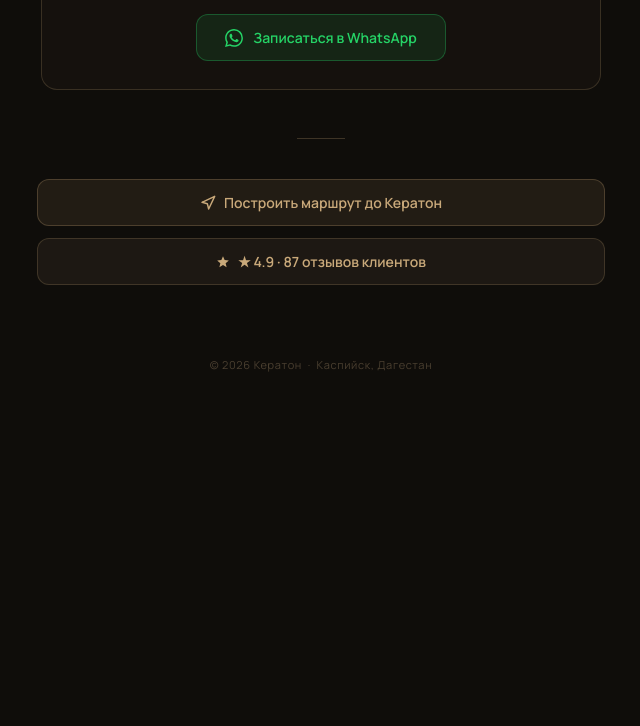
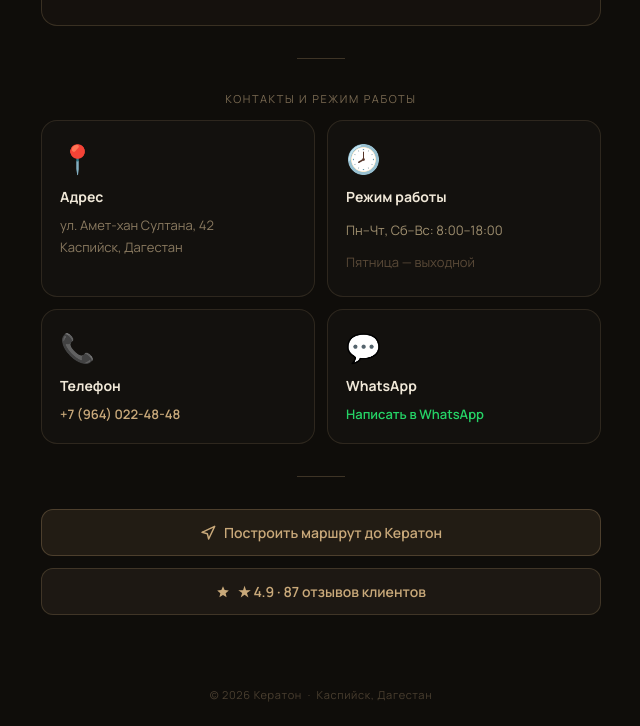
Before and after one commit to interesnocto2-boop/keraton, a plain HTML site: page index.html in a window 1280 px wide. Shown: the part 2024-2750 px from the top of the page, without its empty margins (319-959 px from the left). Before the commit the page ends 2420 px from the top, so only its background shows below. Drawn offline with nearby package versions, Linux system fonts and the light colour scheme.

Commit message:
Move address/hours to bottom, unify section spacing

```diff
--- a/index.html
+++ b/index.html
@@ -270,12 +270,12 @@
   width: 48px;
   height: 1px;
   background: rgba(201,169,122,.25);
-  margin: 40px auto;
+  margin: 32px auto;
 }
 
 /* ── MAP ── */
 .map-section {
-  padding: 0 16px 48px;
+  padding: 0 20px 48px;
   max-width: 600px;
   margin: 0 auto;
   width: 100%;
@@ -389,26 +389,6 @@
       </a>
     </div>
 
-    <div class="info-row">
-      <div class="info-card">
-        <div class="info-icon">
-          <svg width="16" height="16" viewBox="0 0 24 24" fill="none" stroke="currentColor" stroke-width="2" stroke-linecap="round" stroke-linejoin="round"><path d="M21 10c0 7-9 13-9 13S3 17 3 10a9 9 0 0 1 18 0Z"/><circle cx="12" cy="10" r="3"/></svg>
-        </div>
-        <div>
-          <div class="info-label">Адрес</div>
-          <div class="info-val">ул. Амет-хан Султана, 42<br/>Каспийск</div>
-        </div>
-      </div>
-      <div class="info-card">
-        <div class="info-icon">
-          <svg width="16" height="16" viewBox="0 0 24 24" fill="none" stroke="currentColor" stroke-width="2" stroke-linecap="round" stroke-linejoin="round"><circle cx="12" cy="12" r="10"/><polyline points="12 6 12 12 16 14"/></svg>
-        </div>
-        <div>
-          <div class="info-label">Режим работы</div>
-          <div class="info-val">Пн–Чт, Сб–Вс<br/>8:00 – 18:00</div>
-        </div>
-      </div>
-    </div>
   </div>
 </section>
 
@@ -586,7 +566,7 @@
 </div>
 
 <style>
-.catalog-section { padding: 0 20px 8px; max-width: 600px; margin: 0 auto; }
+.catalog-section { padding: 0 20px; max-width: 600px; margin: 0 auto; }
 
 .cat-grid { display: grid; grid-template-columns: 1fr; gap: 12px; }
 @media(min-width:640px){ .cat-grid { grid-template-columns: 1fr 1fr; } }
@@ -681,6 +661,40 @@
       <svg width="18" height="18" viewBox="0 0 24 24" fill="#25d366"><path d="M17.472 14.382c-.297-.149-1.758-.867-2.03-.967-.273-.099-.471-.148-.67.15-.197.297-.767.966-.94 1.164-.173.199-.347.223-.644.075-.297-.15-1.255-.463-2.39-1.475-.883-.788-1.48-1.761-1.653-2.059-.173-.297-.018-.458.13-.606.134-.133.298-.347.446-.52.149-.174.198-.298.298-.497.099-.198.05-.371-.025-.52-.075-.149-.669-1.612-.916-2.207-.242-.579-.487-.5-.669-.51-.173-.008-.371-.01-.57-.01-.198 0-.52.074-.792.372-.272.297-1.04 1.016-1.04 2.479 0 1.462 1.065 2.875 1.213 3.074.149.198 2.096 3.2 5.077 4.487.709.306 1.262.489 1.694.625.712.227 1.36.195 1.871.118.571-.085 1.758-.719 2.006-1.413.248-.694.248-1.289.173-1.413-.074-.124-.272-.198-.57-.347m-5.421 7.403h-.004a9.87 9.87 0 0 1-5.031-1.378l-.361-.214-3.741.982.998-3.648-.235-.374a9.86 9.86 0 0 1-1.51-5.26c.001-5.45 4.436-9.884 9.888-9.884 2.64 0 5.122 1.03 6.988 2.898a9.825 9.825 0 0 1 2.893 6.994c-.003 5.45-4.437 9.884-9.885 9.884m8.413-18.297A11.815 11.815 0 0 0 12.05 0C5.495 0 .16 5.335.157 11.892c0 2.096.547 4.142 1.588 5.945L.057 24l6.305-1.654a11.882 11.882 0 0 0 5.683 1.448h.005c6.554 0 11.89-5.335 11.893-11.893a11.821 11.821 0 0 0-3.48-8.413Z"/></svg>
       Записаться в WhatsApp
     </a>
+  </div>
+</div>
+
+<div class="divider"></div>
+<div class="catalog-section">
+  <div class="map-label">Контакты и режим работы</div>
+  <div class="delivery-grid">
+    <div class="delivery-card">
+      <div class="delivery-icon">📍</div>
+      <div class="delivery-title">Адрес</div>
+      <div class="delivery-text">ул. Амет-хан Султана, 42<br>Каспийск, Дагестан</div>
+    </div>
+    <div class="delivery-card">
+      <div class="delivery-icon">🕗</div>
+      <div class="delivery-title">Режим работы</div>
+      <div class="delivery-text">
+        <div class="pay-row">Пн–Чт, Сб–Вс: 8:00–18:00</div>
+        <div class="pay-row" style="color:#5a4a38;">Пятница — выходной</div>
+      </div>
+    </div>
+    <div class="delivery-card">
+      <div class="delivery-icon">📞</div>
+      <div class="delivery-title">Телефон</div>
+      <div class="delivery-text">
+        <a href="tel:+79640224848" style="color:#c9a97a;text-decoration:none;font-weight:600;">+7 (964) 022-48-48</a>
+      </div>
+    </div>
+    <div class="delivery-card">
+      <div class="delivery-icon">💬</div>
+      <div class="delivery-title">WhatsApp</div>
+      <div class="delivery-text">
+        <a href="https://wa.me/79640224848" target="_blank" style="color:#25d366;text-decoration:none;font-weight:600;">Написать в WhatsApp</a>
+      </div>
+    </div>
   </div>
 </div>
 
```
